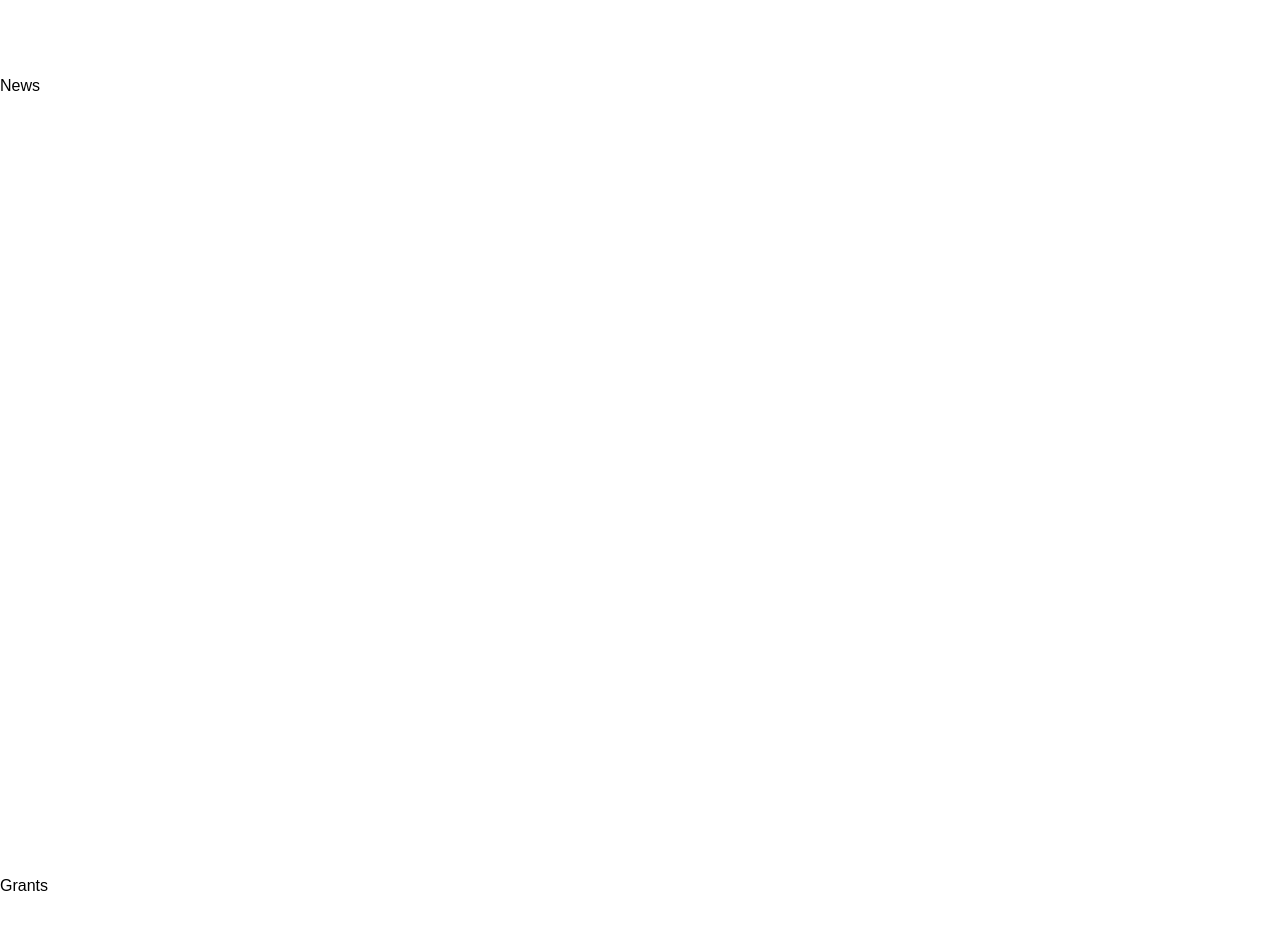
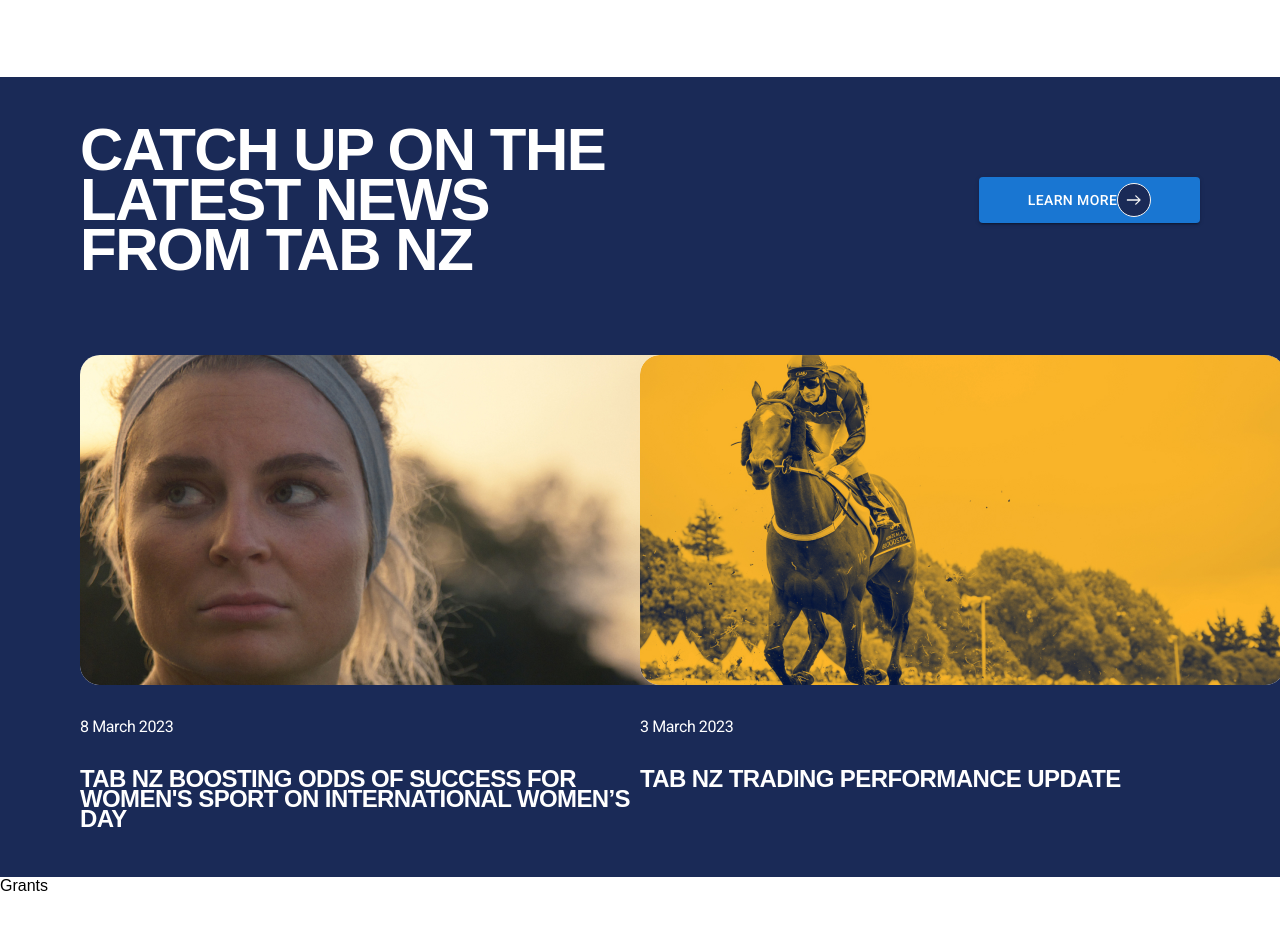
Before and after one commit to JoshuaIsrael/twg-assessment, a Next.js app: page / in a window 1280 px wide. Shown: the part 3220-4149 px from the top of the page. Built offline with nearby package versions, Linux system fonts and the light colour scheme; a web font is replaced by a local one.

Commit message:
Added initial News styling and layout

```diff
--- a/src/pages/index.tsx
+++ b/src/pages/index.tsx
@@ -205,9 +205,48 @@
 }
 
 function News() {
+  const availableReports = useMemo(() => {
+    return [
+      {
+        image: {
+          src: "/pages/news/image1.jpg",
+          alt: "",
+        },
+        title: "TAB NZ boosting odds of success for women's sport on International Women’s Day",
+        date: "8 March 2023"
+      },
+      {
+        image: {
+          src: "/pages/news/image2.jpg",
+          alt: "",
+        },
+        title: "TAB NZ Trading Performance Update",
+        date: "3 March 2023"
+      },
+    ]
+  }, [])
+
   return (
-    <section className={classes.section} id="news">
-      News
+    <section className={joinClasses(classes.section, classes.news)} id="news">
+      <div className={classes.top}>
+        <h4>Catch up on the latest news from TAB NZ</h4>
+        <Button>
+          Learn more
+          <Arrow size={16}/>
+        </Button>
+      </div>
+      <div className={classes.bottom}>
+        {
+          // TODO: Replace index with proper key generator
+          availableReports.map((report, index) => (
+            <div key={index} className={classes.report}>
+              <Image src={report.image.src} alt={report.image.alt} width={645} height={330}/>
+              <span>{report.date}</span>
+              <p>{report.title}</p>
+            </div>
+          ))
+        }
+      </div>
     </section>
   )
 }
--- a/src/styles/Home.module.scss
+++ b/src/styles/Home.module.scss
@@ -319,3 +319,65 @@
     }
   }
 }
+
+.news {
+  padding: 5rem;
+  display: flex;
+  align-items: center;
+  justify-content: center;
+  flex-direction: column;
+  background-color: #1A2A57;
+  color: #FFFFFF;
+
+  .top {
+    width: 100%;
+    margin-bottom: 5rem;
+    display: flex;
+    align-items: center;
+    justify-content: space-between;
+
+    h4 {
+      width: 573px;
+      font-style: normal;
+      font-weight: 700;
+      font-size: 60px;
+      line-height: 50px;
+      letter-spacing: -0.025em;
+      text-transform: uppercase;
+      color: #FFFFFF;
+    }
+  }
+
+  .bottom {
+    width: 100%;
+    display: flex;
+
+    .report {
+      width: 50%;
+      display: flex;
+      flex-direction: column;
+
+      img {
+        border-radius: 20px;
+        margin-bottom: 2rem;
+      }
+
+      span {
+        margin-bottom: 2rem;
+        font-family: 'Roboto';
+        font-weight: 400;
+        font-size: 16px;
+        line-height: 20px;
+        color: #FFFFFF;
+      }
+
+      p {
+        font-weight: 700;
+        font-size: 24px;
+        line-height: 20px;
+        text-transform: uppercase;
+        color: #FFFFFF;
+      }
+    }
+  }
+}
```
Also changed, not shown: public/pages/news/image1.jpg (added), public/pages/news/image2.jpg (added).
